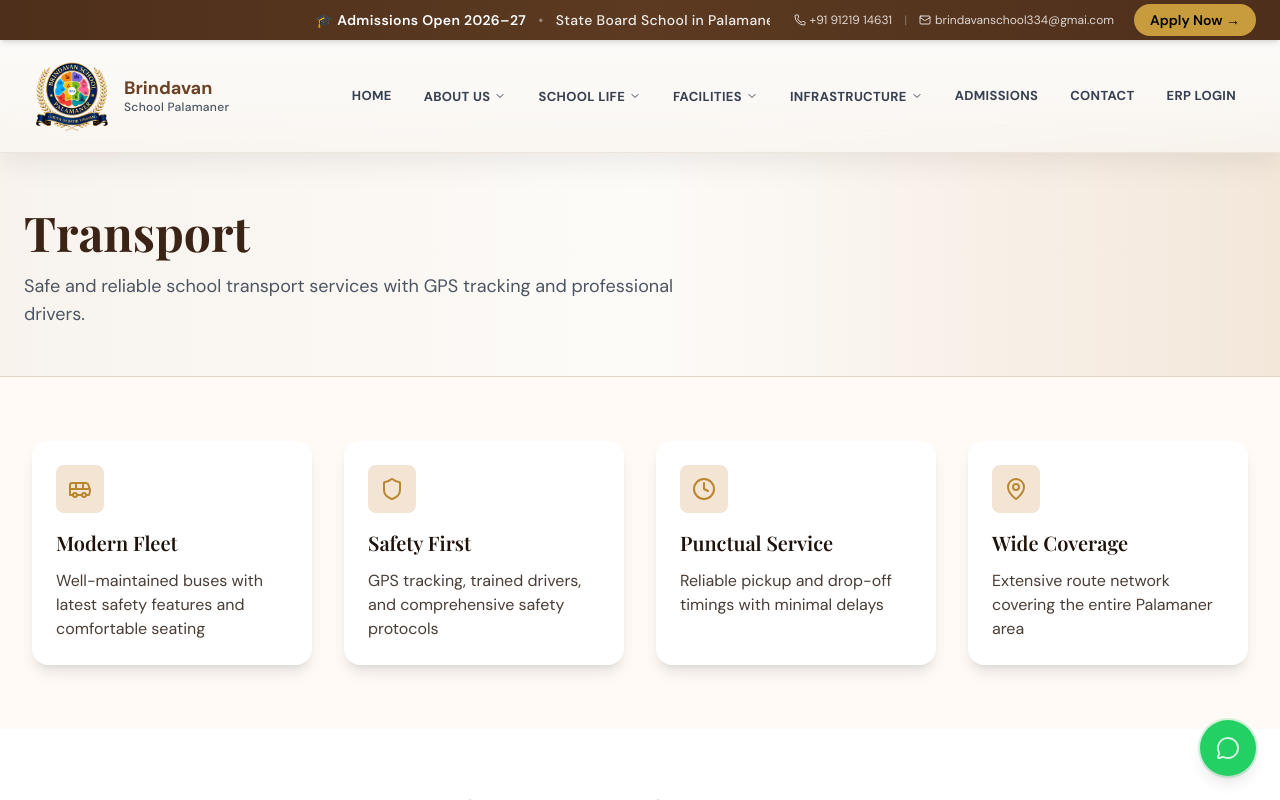
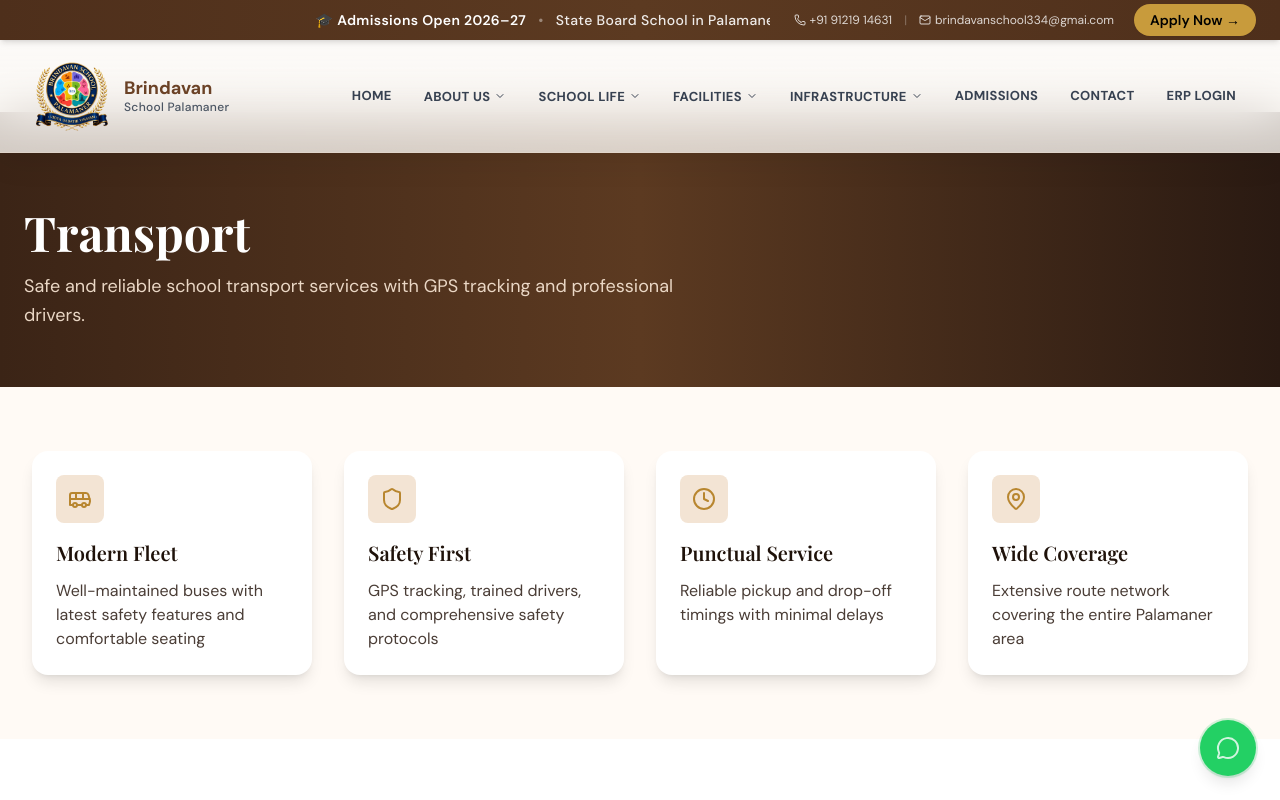
Before and after one commit to galanki-havya/Brundhavan, a React (Vite) app: page /#/facilities/transport in a window 1280 px wide. Built offline with nearby package versions, Linux system fonts and the light colour scheme.

Commit message:
updated hero

```diff
--- a/src/components/PageHero.jsx
+++ b/src/components/PageHero.jsx
@@ -1,14 +1,14 @@
 export default function PageHero({ title, subtitle }) {
   return (
-    <section className="bg-gradient-to-r from-[#F8F3ED] via-[#FDFBF8] to-[#F3E7DA] pt-24 pb-12 border-b border-[#E7D3BF]">
+    <section className="bg-gradient-to-r from-[#3B2416] via-[#5C3A21] to-[#2A1A12] pt-24 pb-14">
       <div className="max-w-7xl mx-auto px-4 sm:px-6">
 
-        <h1 className="text-4xl md:text-5xl font-bold text-[#3B2416] mb-4">
+        <h1 className="text-4xl md:text-5xl font-bold text-white mb-4">
           {title}
         </h1>
 
         {subtitle && (
-          <p className="text-gray-600 text-lg max-w-2xl">
+          <p className="text-[#EAD7C5] text-lg max-w-2xl leading-relaxed">
             {subtitle}
           </p>
         )}
```
